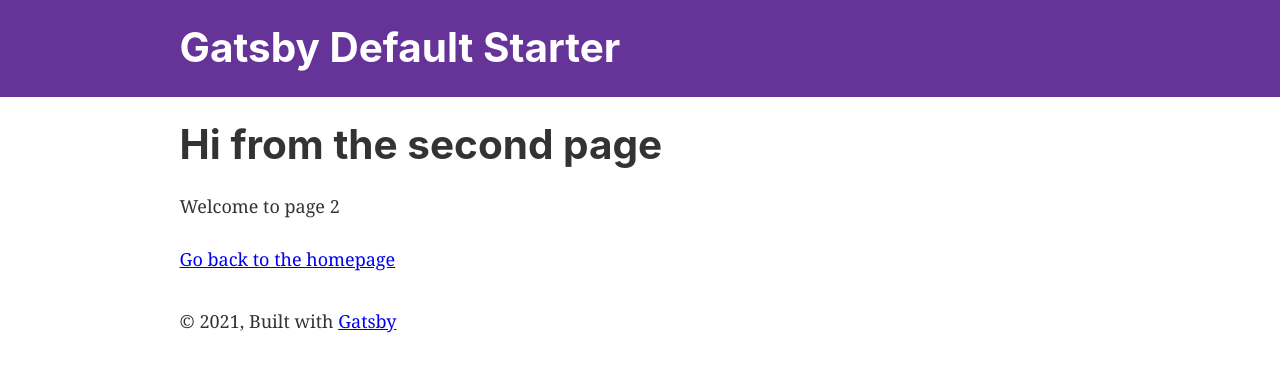
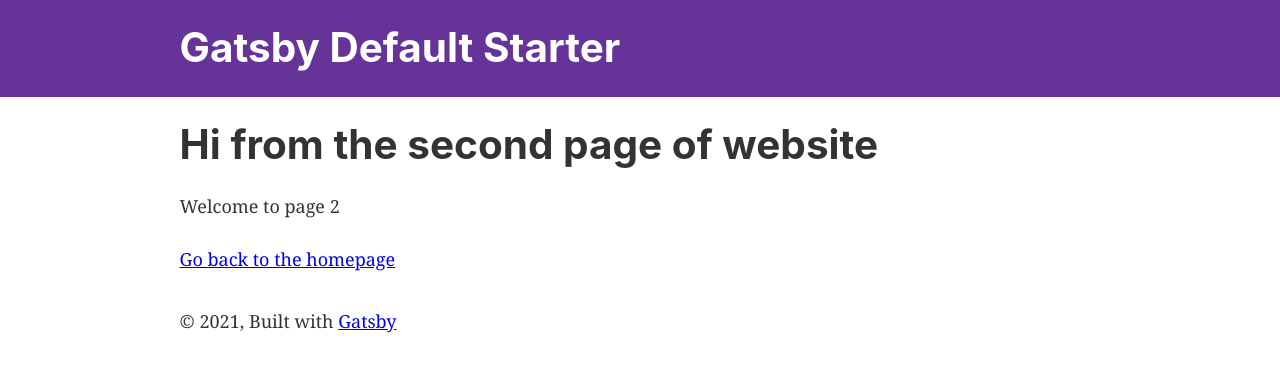
Before and after one commit to adavik/gatsby-starter-default, a Gatsby site: page /page-2 in a window 1280 px wide. Built offline with nearby package versions, Linux system fonts and the light colour scheme; Gatsby itself is replaced by a stand-in of ours.

Commit message:
Update page-2.js

```diff
--- a/src/pages/page-2.js
+++ b/src/pages/page-2.js
@@ -7,7 +7,7 @@
 const SecondPage = () => (
   <Layout>
     <Seo title="Page two" />
-    <h1>Hi from the second page</h1>
+    <h1>Hi from the second page of website</h1>
     <p>Welcome to page 2</p>
     <Link to="/">Go back to the homepage</Link>
   </Layout>
```
